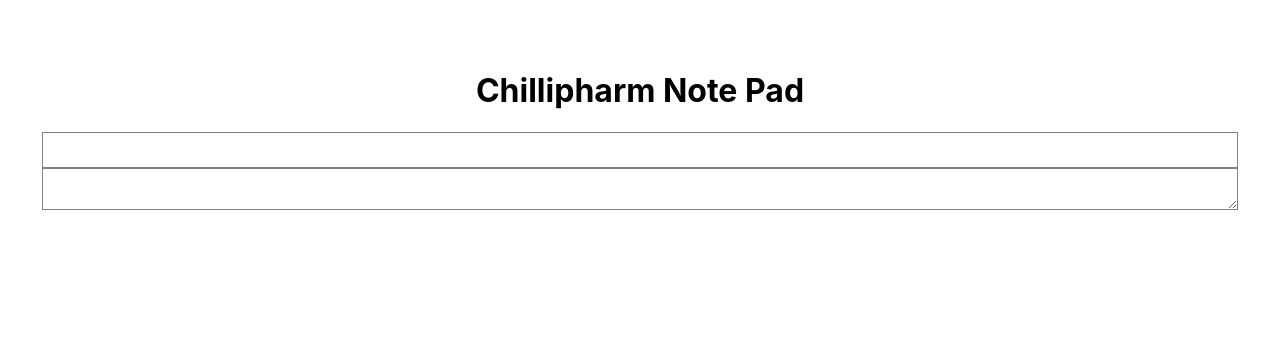
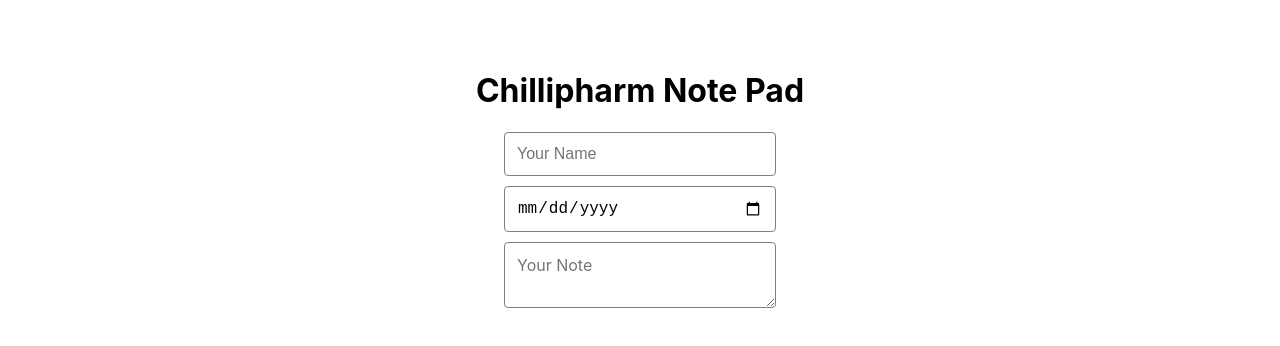
Before and after one commit to damonspencerroberts/React-Note-Pad-Exercise, a React (Create React App) app: page / in a window 1280 px wide. Shown: the top 346 px of the page. Built offline with nearby package versions, Linux system fonts and the light colour scheme.

Commit message:
add init form

```diff
--- a/public/index.html
+++ b/public/index.html
@@ -13,7 +13,7 @@
 
     <link rel="manifest" href="%PUBLIC_URL%/manifest.json" />
 
-    <title>React App</title>
+    <title>Note Pad Chillipharm</title>
   </head>
   <body>
     <div id="root"></div>
--- a/src/App.js
+++ b/src/App.js
@@ -1,15 +1,13 @@
 import "./App.css";
+import Form from "./components/form";
 import Header from "./components/header";
-import Input from "./components/input";
-import TextBox from "./components/textbox";
 import MainContainer from "./containers/mainContainer";
 
 function App() {
   return (
     <MainContainer>
       <Header>Chillipharm Note Pad</Header>
-      <Input />
-      <TextBox />
+      <Form />
     </MainContainer>
   );
 }
--- /dev/null
+++ b/src/components/form.js
@@ -0,0 +1,23 @@
+import React from "react";
+import styled from "styled-components";
+import Input from "./input";
+import TextBox from "./textbox";
+
+const Form = () => {
+  return (
+    <StyledForm>
+      <Input type="text" placeholder="Your Name" style={{ marginBottom: 10 }} />
+      <Input type="date" style={{ marginBottom: 10 }} />
+      <TextBox placeholder="Your Note" style={{ marginBottom: 10 }} />
+
+    </StyledForm>
+  );
+};
+
+export default Form;
+
+const StyledForm = styled.form`
+  display: flex;
+  align-items: center;
+  flex-direction: column;
+`;
--- a/src/components/input.js
+++ b/src/components/input.js
@@ -16,7 +16,7 @@ const StyledInput = styled.input`
   box-shadow: 0px 4px 4px rgba(black, .5);
   background: transparent;
   color: black;
-  height: 32px;
   font-size: 16px;
-  padding-left: 12px;
+  padding: 12px;
+  border-radius: 4px;
 `
--- a/src/components/textbox.js
+++ b/src/components/textbox.js
@@ -1,21 +1,31 @@
-import React from 'react'
-import styled from 'styled-components';
-
+import React from "react";
+import styled from "styled-components";
 
 const TextBox = (props) => {
-  return (
-    <StyledTextBox {...props} />
-  )
-}
+  return <StyledTextBox {...props} />;
+};
 
 export default TextBox;
 
 const StyledTextBox = styled.textarea`
   width: 100%;
   border: 1px solid grey;
-  box-shadow: 0px 4px 4px rgba(black, .5);
+  box-shadow: 0px 4px 4px rgba(black, 0.5);
   background: transparent;
   color: black;
   font-size: 16px;
-  padding-left: 12px;
-`
+  padding: 12px;
+  border-radius: 4px;
+  font-family: -apple-system, BlinkMacSystemFont, "Segoe UI", "Roboto",
+      "Oxygen", "Ubuntu", "Cantarell", "Fira Sans", "Droid Sans",
+      "Helvetica Neue", sans-serif;
+    -webkit-font-smoothing: antialiased;
+    -moz-osx-font-smoothing: grayscale;
+  &::-webkit-input-placeholder {
+    font-family: -apple-system, BlinkMacSystemFont, "Segoe UI", "Roboto",
+      "Oxygen", "Ubuntu", "Cantarell", "Fira Sans", "Droid Sans",
+      "Helvetica Neue", sans-serif;
+    -webkit-font-smoothing: antialiased;
+    -moz-osx-font-smoothing: grayscale;
+  }
+`;
```
